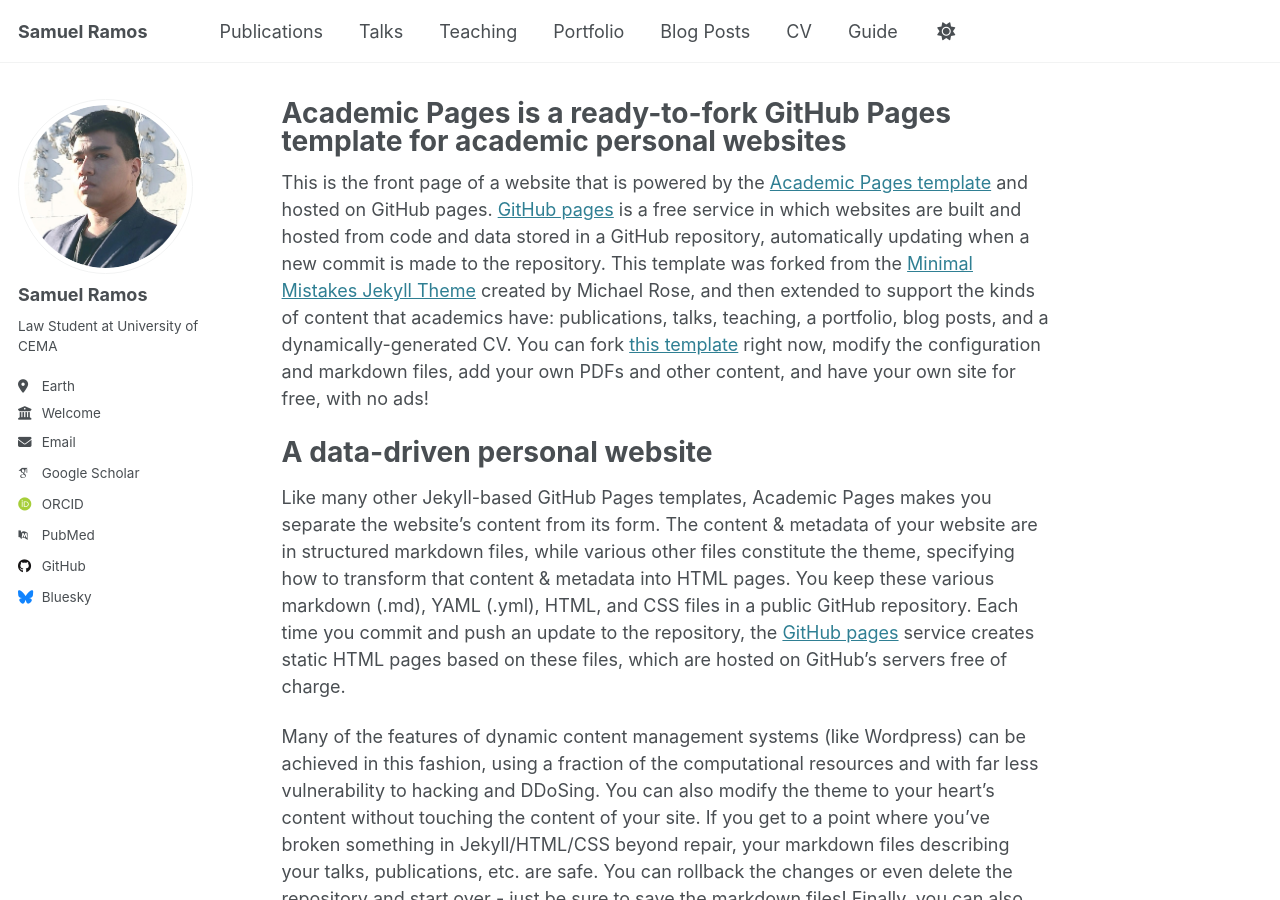
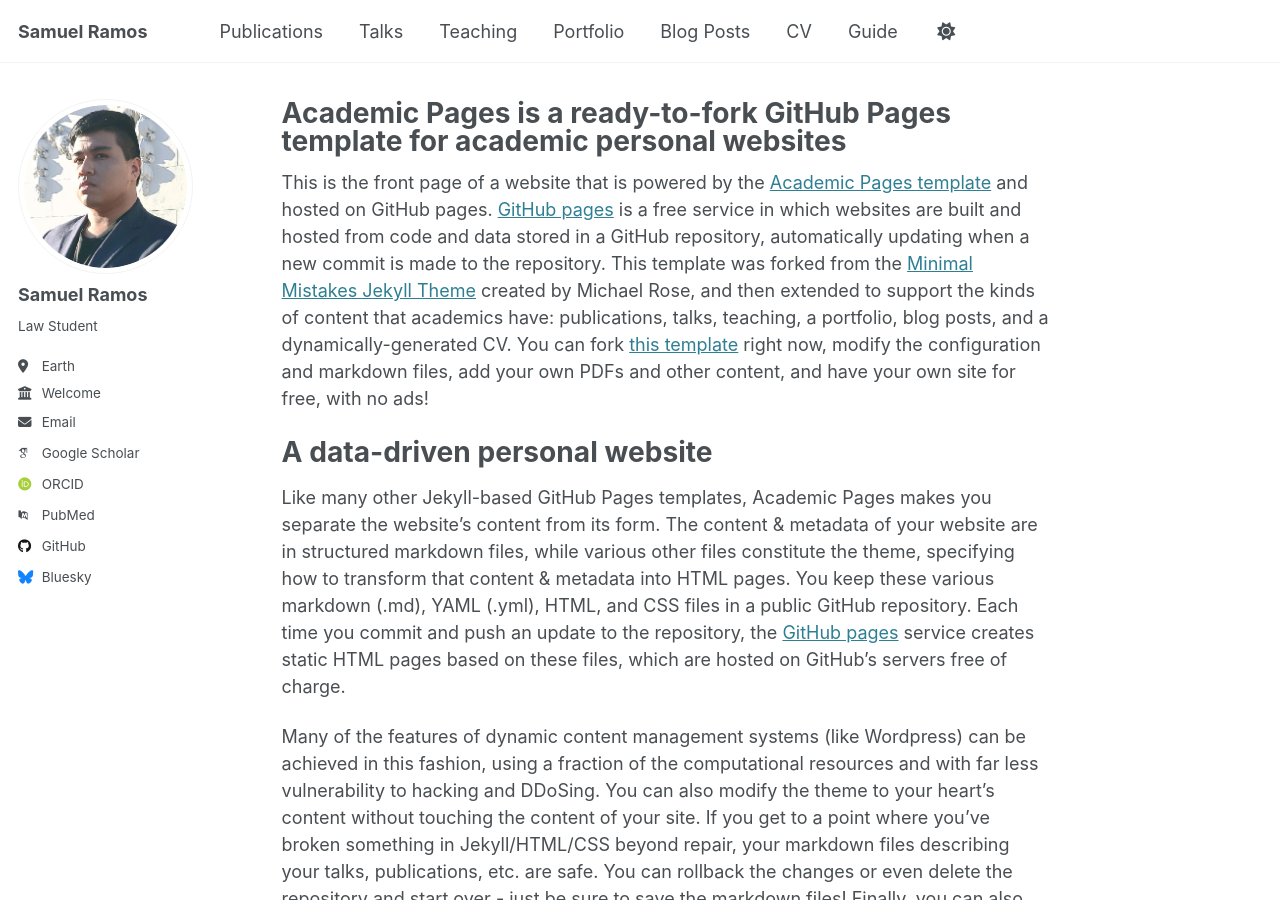
Before and after one commit to saiefr/saiefr.github.io, a Jekyll site: the page built from _pages/about.md, in a window 1280 px wide and 900 px high. Built offline with Jekyll 4.4.1, drawn with Linux system fonts in a browser that asks for light colours; some web fonts are replaced.

Commit message:
changed bio

```diff
--- a/_config.yml
+++ b/_config.yml
@@ -25,7 +25,7 @@ author:
   avatar           : "profile.png"
   name             : "Samuel Ramos"
   pronouns         : # example: "she/her"
-  bio              : "Law Student at University of CEMA"
+  bio              : "Law Student"
   location         : "Earth"
   employer         : "Welcome"
   uri              : # URL
```
